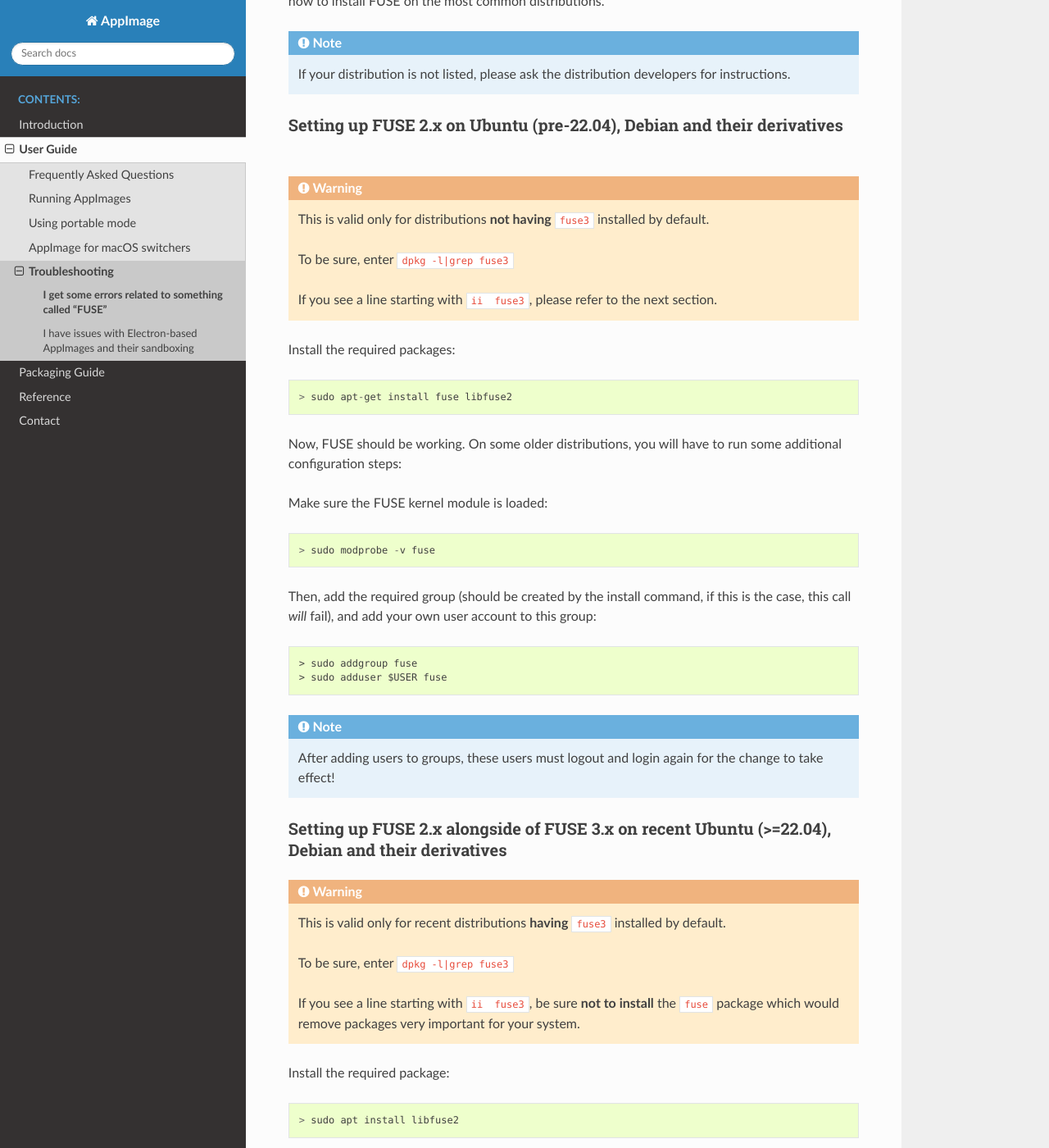
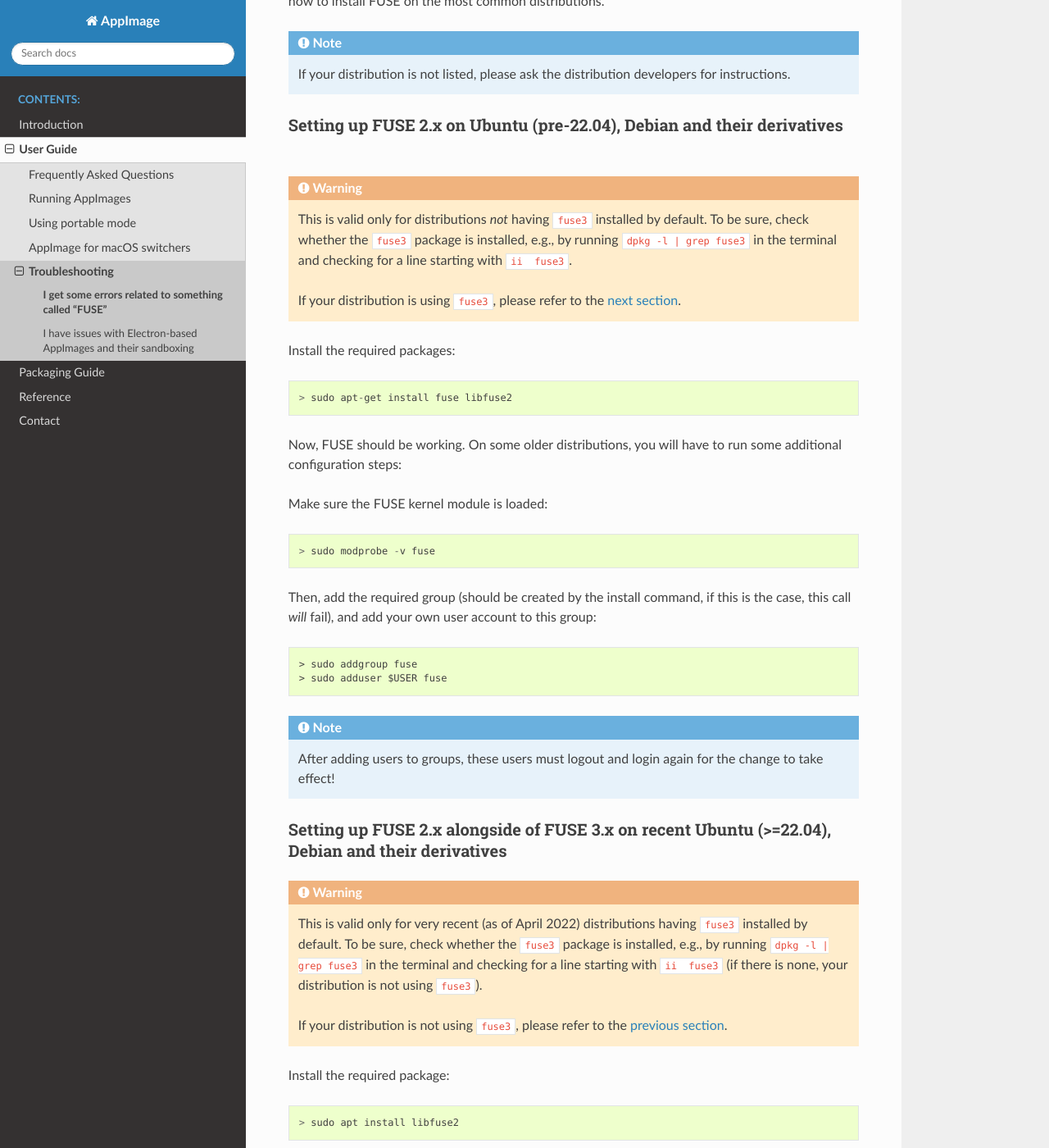
Before and after one commit to AppImage/docs.appimage.org, a Sphinx documentation site: the page built from source/user-guide/troubleshooting/fuse.rst, in a window 1280 px wide and 1400 px high, scrolled down 1381 px. Shown: the whole window at 82% size. Built offline with Sphinx 7.4.7 and the Read the Docs theme 2.0.0, drawn with Linux system fonts in a browser that asks for light colours.

Commit message:
Refine text and add links

```diff
--- a/source/user-guide/troubleshooting/fuse.rst
+++ b/source/user-guide/troubleshooting/fuse.rst
@@ -43,15 +43,16 @@
    If your distribution is not listed, please ask the distribution developers for instructions.
 
 
+.. _ref-ug-troubleshooting-fuse-fuse2:
+
 Setting up FUSE 2.x on Ubuntu (pre-22.04), Debian and their derivatives
 ***********************************************************************
 
 .. warning::
-    This is valid only for distributions **not having** ``fuse3`` installed by default.
 
-    To be sure, enter ``dpkg -l|grep fuse3``
+   This is valid only for distributions *not* having ``fuse3`` installed by default. To be sure, check whether the :code:`fuse3` package is installed, e.g., by running :code:`dpkg -l | grep fuse3` in the terminal and checking for a line starting with :code:`ii  fuse3`.
 
-    If you see a line starting with ``ii  fuse3``, please refer to the next section.
+   If your distribution is using :code:`fuse3`, please refer to the :ref:`next section <ref-ug-troubleshooting-fuse-fuse3>`.
 
 Install the required packages::
 
@@ -70,15 +71,17 @@
 
 .. include:: notes/user-group-modifications.rst
 
+
+.. _ref-ug-troubleshooting-fuse-fuse3:
+
 Setting up FUSE 2.x alongside of FUSE 3.x on recent Ubuntu (>=22.04), Debian and their derivatives
 **************************************************************************************************
 
 .. warning::
-    This is valid only for recent distributions **having** ``fuse3`` installed by default.
 
-    To be sure, enter ``dpkg -l|grep fuse3``
+   This is valid only for very recent (as of April 2022) distributions having :code:`fuse3` installed by default. To be sure, check whether the :code:`fuse3` package is installed, e.g., by running :code:`dpkg -l | grep fuse3` in the terminal and checking for a line starting with :code:`ii  fuse3` (if there is none, your distribution is not using :code:`fuse3`).
 
-    If you see a line starting with ``ii  fuse3``, be sure **not to install** the ``fuse`` package which would remove packages very important for your system.
+   If your distribution is not using :code:`fuse3`, please refer to the :ref:`previous section <ref-ug-troubleshooting-fuse-fuse2>`.
 
 Install the required package::
 
```
